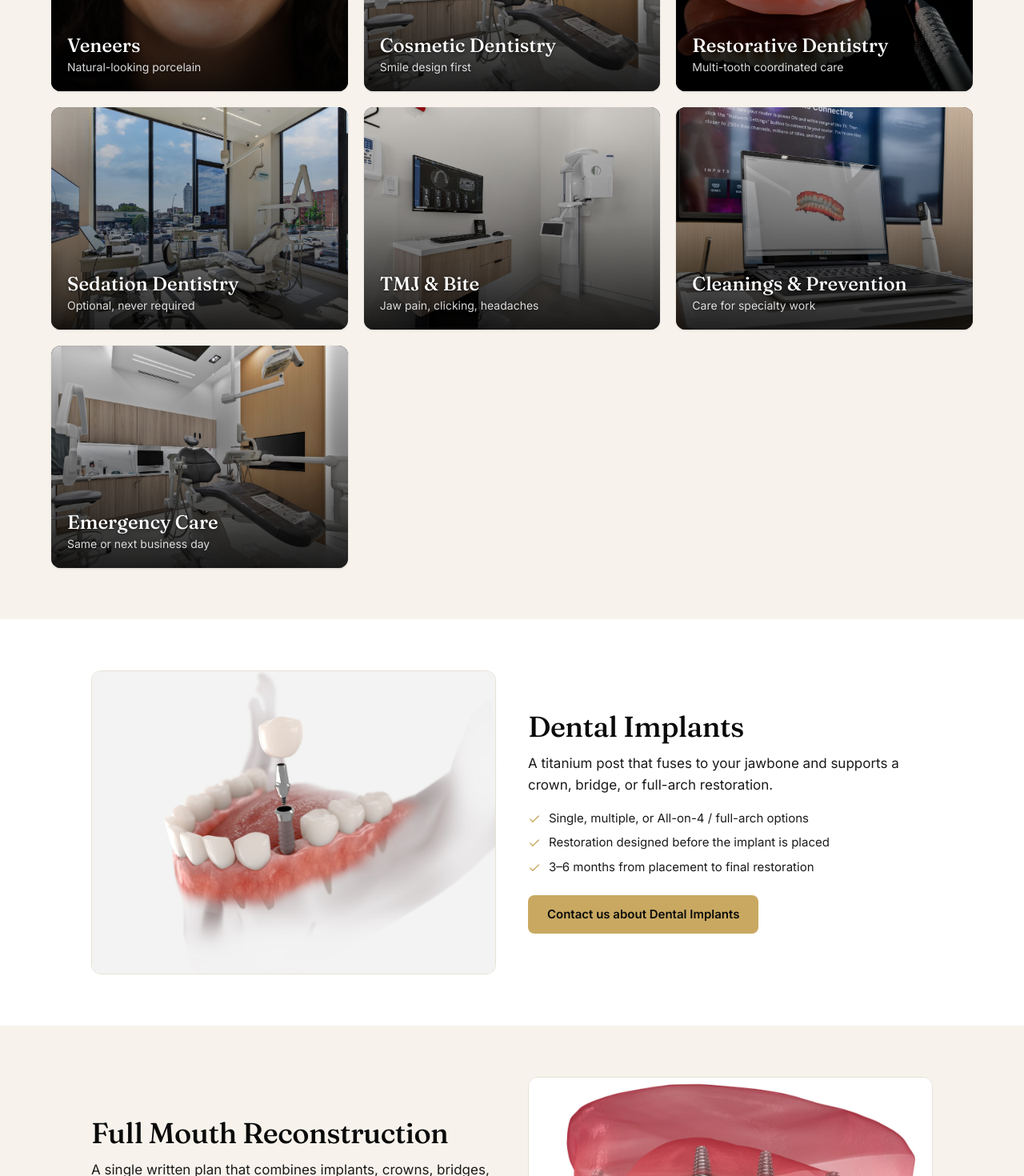
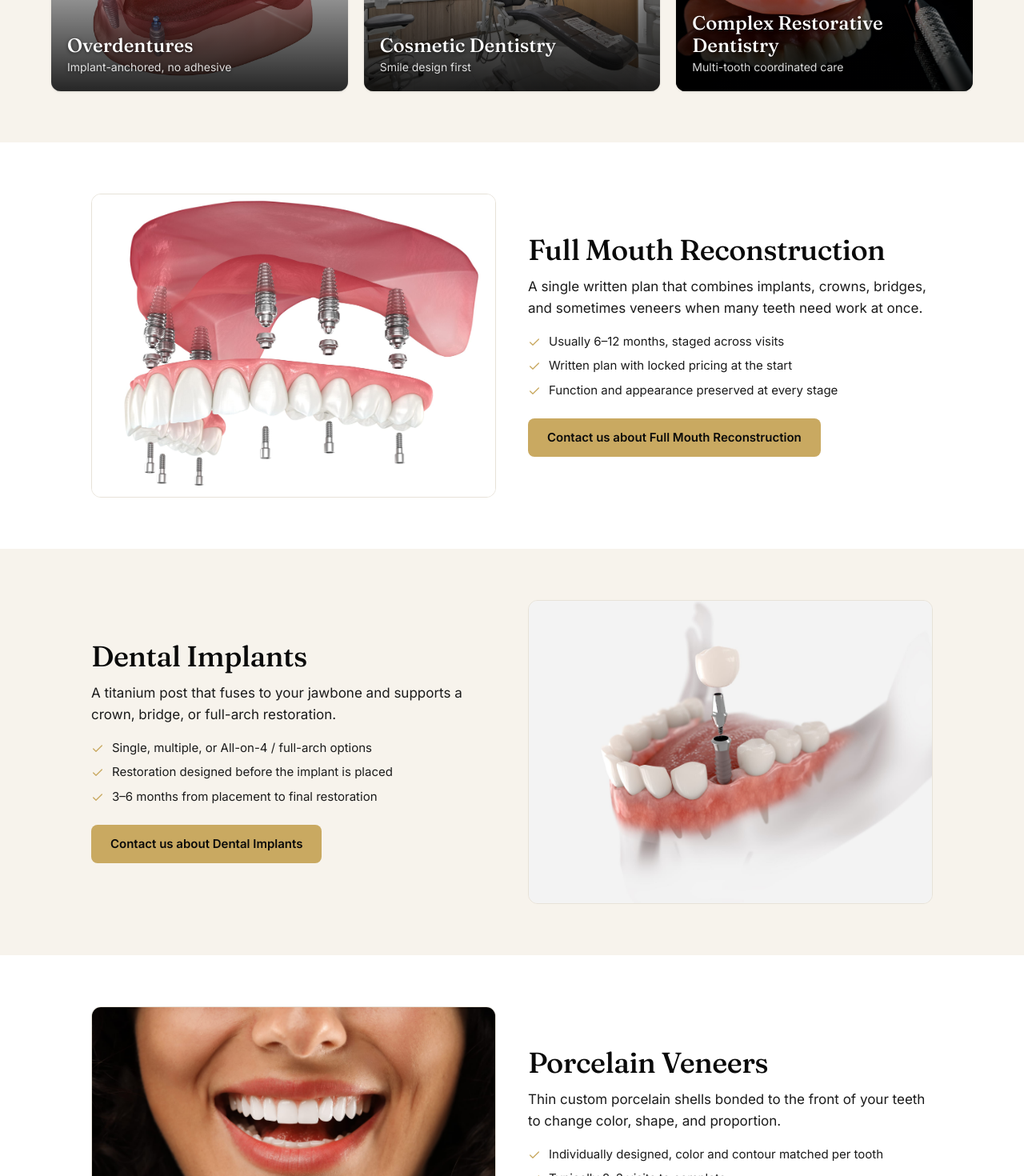
Before and after one commit to growth-labmedia/worldsmiles-site, a React (Vite) app: page /test/services in a window 1280 px wide. Shown: the part 1080-2550 px from the top of the page at 80% size. Built offline with nearby package versions, Linux system fonts and the light colour scheme.

Commit message:
Test services page: only the nine services the office offers, client labels
Co-Authored-By: Claude Fable 5.1 <noreply@anthropic.com>

```diff
--- a/src/pages/HomePageTest.tsx
+++ b/src/pages/HomePageTest.tsx
@@ -23,7 +23,7 @@ const TILES = [
   { name: 'Full Mouth Reconstruction', caption: 'One coordinated plan', img: allOnXImg, to: '/test/services#full-mouth-reconstruction' },
   { name: 'Crowns & Bridges', caption: 'All-ceramic, same-day options', img: veneersDetailImg, to: '/test/services#crowns-bridges' }, // needs photo
   { name: 'Dentures', caption: 'Complete, partial, implant-supported', img: denturesImg, to: '/test/services#dentures' },
-  { name: 'Veneers', caption: 'Natural-looking porcelain', img: veneersImg, to: '/test/services#veneers' },
+  { name: 'Porcelain Veneers', caption: 'Natural-looking porcelain', img: veneersImg, to: '/test/services#veneers' },
   { name: 'Specialist Second Opinion', caption: 'Bring your treatment plan', img: scanImg, to: '/second-opinion' },
 ];
 
--- a/src/pages/ServicesPageTest.tsx
+++ b/src/pages/ServicesPageTest.tsx
@@ -10,13 +10,11 @@ import denturesImg from '../assets/services/dentures-complete-hero.jpg';
 import denturesDetailImg from '../assets/services/dentures-complete-detail.jpg';
 import partialImg from '../assets/services/dentures-partial-hero.jpg';
 import overdenturesImg from '../assets/services/overdentures-hero.jpg';
-import roomImg from '../assets/office/dental-room.jpg';
 import room2Img from '../assets/office/dental-room-2.jpg';
-import scanImg from '../assets/office/3d-scan.jpg';
-import xrayImg from '../assets/office/3d-xray.jpg';
 
 /**
- * TEST services page (/test/services). Same anchors as ServicesPage.tsx, one sentence + up to
+ * TEST services page (/test/services). The nine services the office offers (client list, Sept 25), same
+ * anchors as ServicesPage.tsx, one sentence + up to
  * three bullets per service (facts carried over from the live page), one Contact button each.
  * Photos marked "placeholder" have no dedicated image yet — listed in the PR.
  */
@@ -32,45 +30,33 @@ interface Service {
 }
 
 const SERVICES: Service[] = [
+  { id: 'full-mouth-reconstruction', name: 'Full Mouth Reconstruction', caption: 'One coordinated plan', img: allOnXImg, placeholder: true, contactValue: 'full-mouth-reconstruction',
+    sentence: 'A single written plan that combines implants, crowns, bridges, and sometimes veneers when many teeth need work at once.',
+    bullets: ['Usually 6–12 months, staged across visits', 'Written plan with locked pricing at the start', 'Function and appearance preserved at every stage'] },
   { id: 'dental-implants', name: 'Dental Implants', caption: 'Single tooth to full arch', img: implantsImg, contactValue: 'dental-implants',
     sentence: 'A titanium post that fuses to your jawbone and supports a crown, bridge, or full-arch restoration.',
     bullets: ['Single, multiple, or All-on-4 / full-arch options', 'Restoration designed before the implant is placed', '3–6 months from placement to final restoration'] },
-  { id: 'full-mouth-reconstruction', name: 'Full Mouth Reconstruction', caption: 'One coordinated plan', img: allOnXImg, placeholder: true, contactValue: 'full-mouth-reconstruction',
-    sentence: 'A single written plan that combines implants, crowns, bridges, and sometimes veneers when many teeth need work at once.',
-    bullets: ['Usually 6–12 months, staged across visits', 'Written plan with locked pricing at the start', 'Function and appearance preserved at every stage'] },
+  { id: 'veneers', name: 'Porcelain Veneers', caption: 'Natural-looking porcelain', img: veneersImg, contactValue: 'veneers',
+    sentence: 'Thin custom porcelain shells bonded to the front of your teeth to change color, shape, and proportion.',
+    bullets: ['Individually designed, color and contour matched per tooth', 'Typically 2–3 visits to complete', 'Smile design completed before any prep work'] },
   { id: 'crowns-bridges', name: 'Crowns & Bridges', caption: 'All-ceramic, same-day options', img: veneersDetailImg, placeholder: true, contactValue: 'crowns-bridges',
     sentence: 'A crown covers a tooth too damaged for a filling; a bridge replaces missing teeth using neighboring teeth or implants as anchors.',
     bullets: ['All-ceramic, designed to match surrounding teeth', 'Same-day crowns available via CEREC for appropriate cases', 'Typical lifespan 15+ years with proper care'] },
-  { id: 'dentures', name: 'Dentures', caption: 'Custom complete dentures', img: denturesImg, contactValue: 'dentures',
+  { id: 'dentures', name: 'Removable Complete Dentures', caption: 'Custom-fit full dentures', img: denturesImg, contactValue: 'dentures',
     sentence: 'Complete dentures designed to your face, fitted for stability, and finished with materials that look like natural teeth.',
     bullets: ['Custom-fit to your face, not off a shelf', 'Bite verified before final fabrication', 'Adjustments and relines included in the first year'] },
-  { id: 'partial-dentures', name: 'Partial Dentures', caption: 'Around your natural teeth', img: partialImg, contactValue: 'partial-dentures',
+  { id: 'partial-dentures', name: 'Removable Partial Dentures', caption: 'Around your natural teeth', img: partialImg, contactValue: 'partial-dentures',
     sentence: 'A removable partial that replaces missing teeth while keeping the healthy ones you still have.',
     bullets: ['Metal-framework and flexible options', 'Custom-fit to your remaining teeth', 'Removable for cleaning, secure while wearing'] },
-  { id: 'overdentures', name: 'Implant-Supported Dentures', caption: 'Anchored, no adhesive', img: overdenturesImg, contactValue: 'overdentures',
+  { id: 'overdentures', name: 'Overdentures', caption: 'Implant-anchored, no adhesive', img: overdenturesImg, contactValue: 'overdentures',
     sentence: 'A denture that clips onto two to four implants instead of resting on the gums.',
     bullets: ['No slipping, no adhesive', 'Chewing force much higher than conventional dentures', 'Upper arch, lower arch, or both'] },
-  { id: 'veneers', name: 'Veneers', caption: 'Natural-looking porcelain', img: veneersImg, contactValue: 'veneers',
-    sentence: 'Thin custom porcelain shells bonded to the front of your teeth to change color, shape, and proportion.',
-    bullets: ['Individually designed, color and contour matched per tooth', 'Typically 2–3 visits to complete', 'Smile design completed before any prep work'] },
   { id: 'cosmetic-dentistry', name: 'Cosmetic Dentistry', caption: 'Smile design first', img: room2Img, placeholder: true, contactValue: 'cosmetic-dentistry',
     sentence: 'We plan the look first, then choose the procedures: whitening, bonding, contouring, veneers, or crown work.',
     bullets: ['Every case starts with smile design', 'Whitening, bonding, contouring, veneers, crown work', 'Designed to age gracefully, not to look uniform'] },
-  { id: 'restorative', name: 'Restorative Dentistry', caption: 'Multi-tooth coordinated care', img: denturesDetailImg, placeholder: true, contactValue: 'restorative-dentistry',
+  { id: 'restorative', name: 'Complex Restorative Dentistry', caption: 'Multi-tooth coordinated care', img: denturesDetailImg, placeholder: true, contactValue: 'restorative-dentistry',
     sentence: 'Coordinated care for cases that need more than one procedure to solve.',
     bullets: ['Multi-tooth, multi-procedure care under one specialist', 'Written plan with the sequencing explained', 'Coordination with other specialists when needed'] },
-  { id: 'sedation', name: 'Sedation Dentistry', caption: 'Optional, never required', img: roomImg, placeholder: true, contactValue: 'sedation',
-    sentence: 'Options for patients with dental anxiety, a strong gag reflex, or longer procedures.',
-    bullets: ['Nitrous oxide ("laughing gas") — mild, wears off in minutes', 'Oral conscious sedation — a prescribed pill before the visit', 'Discussed openly at the first consultation'] },
-  { id: 'tmj', name: 'TMJ & Bite', caption: 'Jaw pain, clicking, headaches', img: xrayImg, placeholder: true, contactValue: 'tmj',
-    sentence: 'Diagnosis and treatment for jaw pain, joint clicking, morning headaches, and worn-down teeth.',
-    bullets: ['Custom oral appliances and night guards', 'Bite analysis and adjustment when relevant', 'Often coordinated with restoration work'] },
-  { id: 'cleanings', name: 'Cleanings & Prevention', caption: 'Care for specialty work', img: scanImg, placeholder: true, contactValue: 'cleanings',
-    sentence: 'Routine and deep cleanings, with protocols for patients who have implants, crowns, or extensive restorative work.',
-    bullets: ['Routine six-month cleanings', 'Deep cleaning (scaling and root planing) when needed', 'Specialty protocols for implants and restorations'] },
-  { id: 'emergency', name: 'Emergency Care', caption: 'Same or next business day', img: room2Img, placeholder: true, contactValue: 'emergency',
-    sentence: 'Acute pain, a cracked tooth, a lost crown or filling, a knocked-out tooth, or an abscess — call as soon as possible.',
-    bullets: ['Call 347-378-7827 for immediate guidance', 'Same-day or next-business-day appointments', 'Pain management, temporary, or definitive treatment'] },
 ];
 
 export default function ServicesPageTest() {
```
